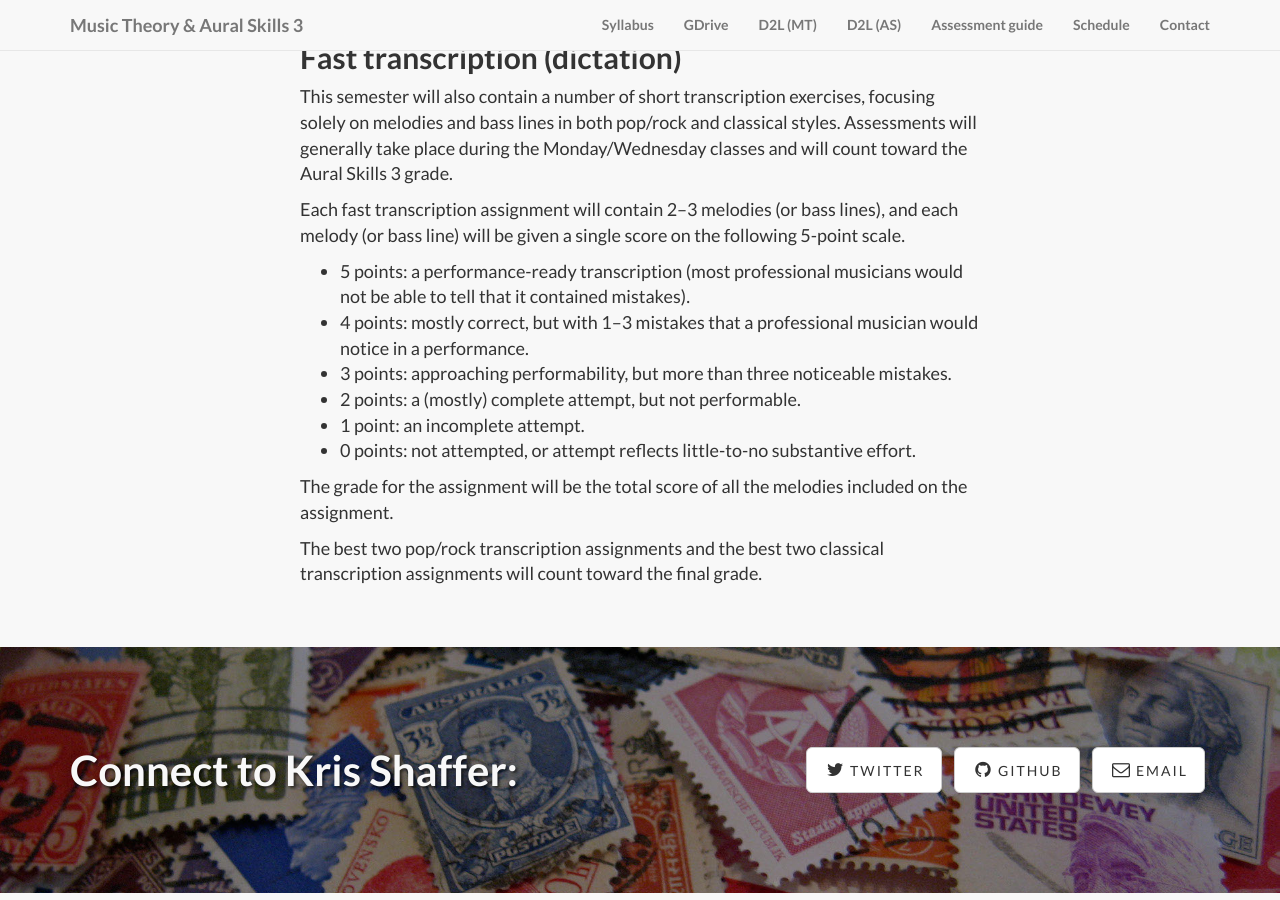
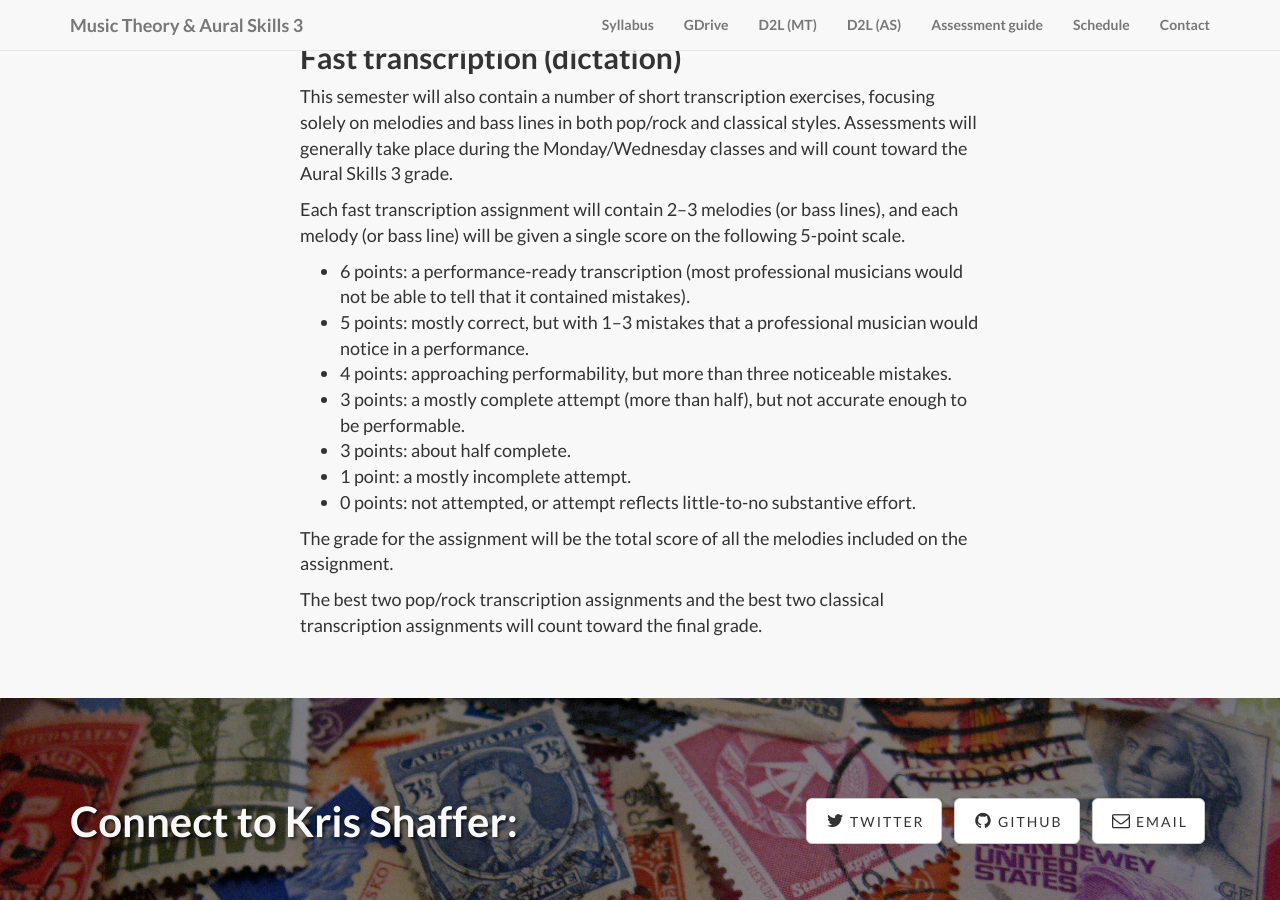
Before and after one commit to kshaffer/theory3, a Jekyll site: the page built from assessments.md, in a window 1280 px wide and 900 px high, scrolled down 6916 px. Built offline with Jekyll 4.4.1, drawn with Linux system fonts in a browser that asks for light colours; nearby versions of some CDN libraries; library files that are not in the unit come from our copies.

Commit message:
update fast transcription rubric

```diff
--- a/assessments.md
+++ b/assessments.md
@@ -153,11 +153,12 @@ This semester will also contain a number of short transcription exercises, focus
 
 Each fast transcription assignment will contain 2–3 melodies (or bass lines), and each melody (or bass line) will be given a single score on the following 5-point scale.
 
-- 5 points: a performance-ready transcription (most professional musicians would not be able to tell that it contained mistakes).
-- 4 points: mostly correct, but with 1–3 mistakes that a professional musician would notice in a performance.
-- 3 points: approaching performability, but more than three noticeable mistakes.
-- 2 points: a (mostly) complete attempt, but not performable.
-- 1 point: an incomplete attempt.
+- 6 points: a performance-ready transcription (most professional musicians would not be able to tell that it contained mistakes).
+- 5 points: mostly correct, but with 1–3 mistakes that a professional musician would notice in a performance.
+- 4 points: approaching performability, but more than three noticeable mistakes.
+- 3 points: a mostly complete attempt (more than half), but not accurate enough to be performable.
+- 3 points: about half complete.
+- 1 point: a mostly incomplete attempt.
 - 0 points: not attempted, or attempt reflects little-to-no substantive effort.
 
 The grade for the assignment will be the total score of all the melodies included on the assignment.
```
